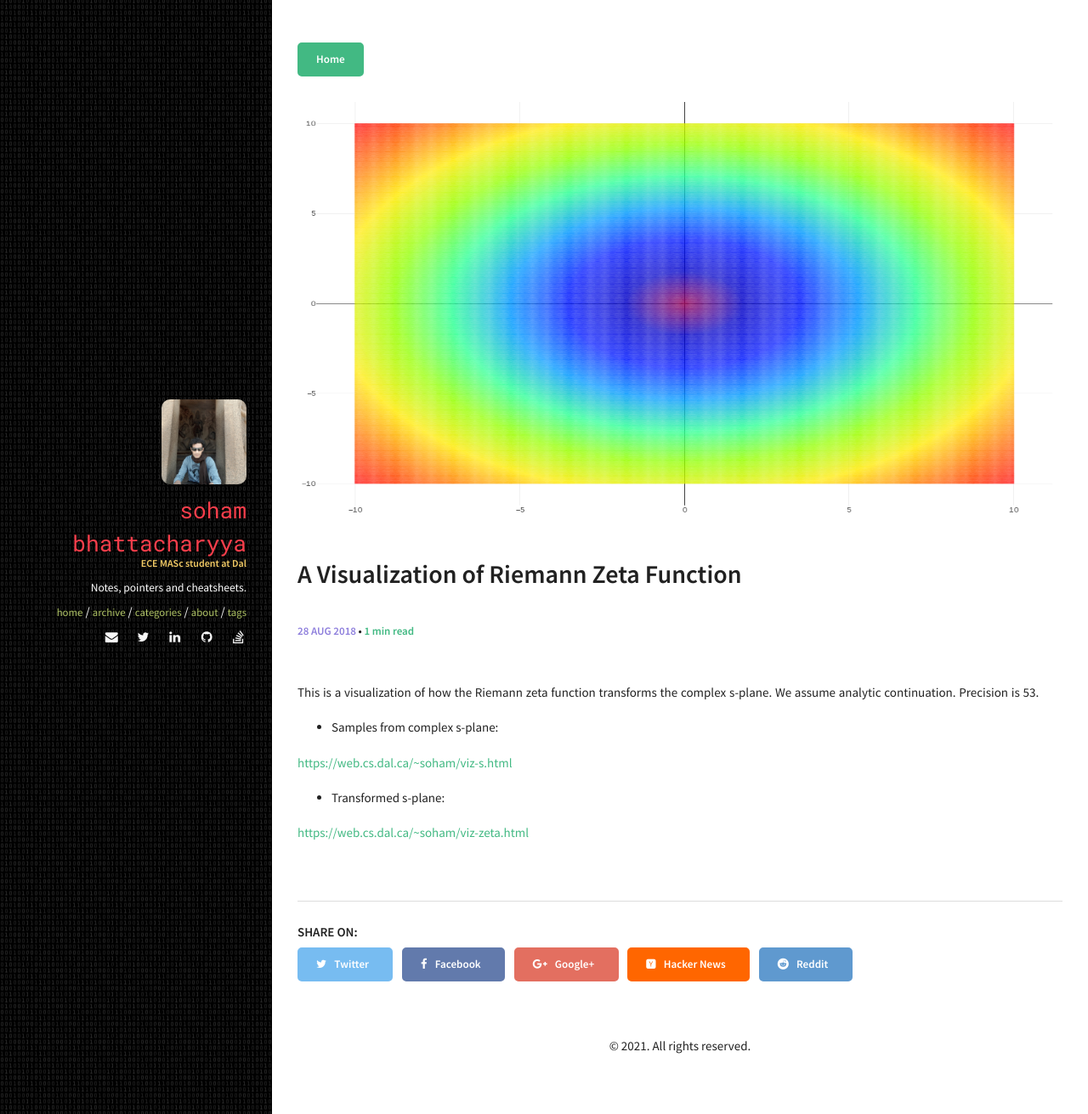
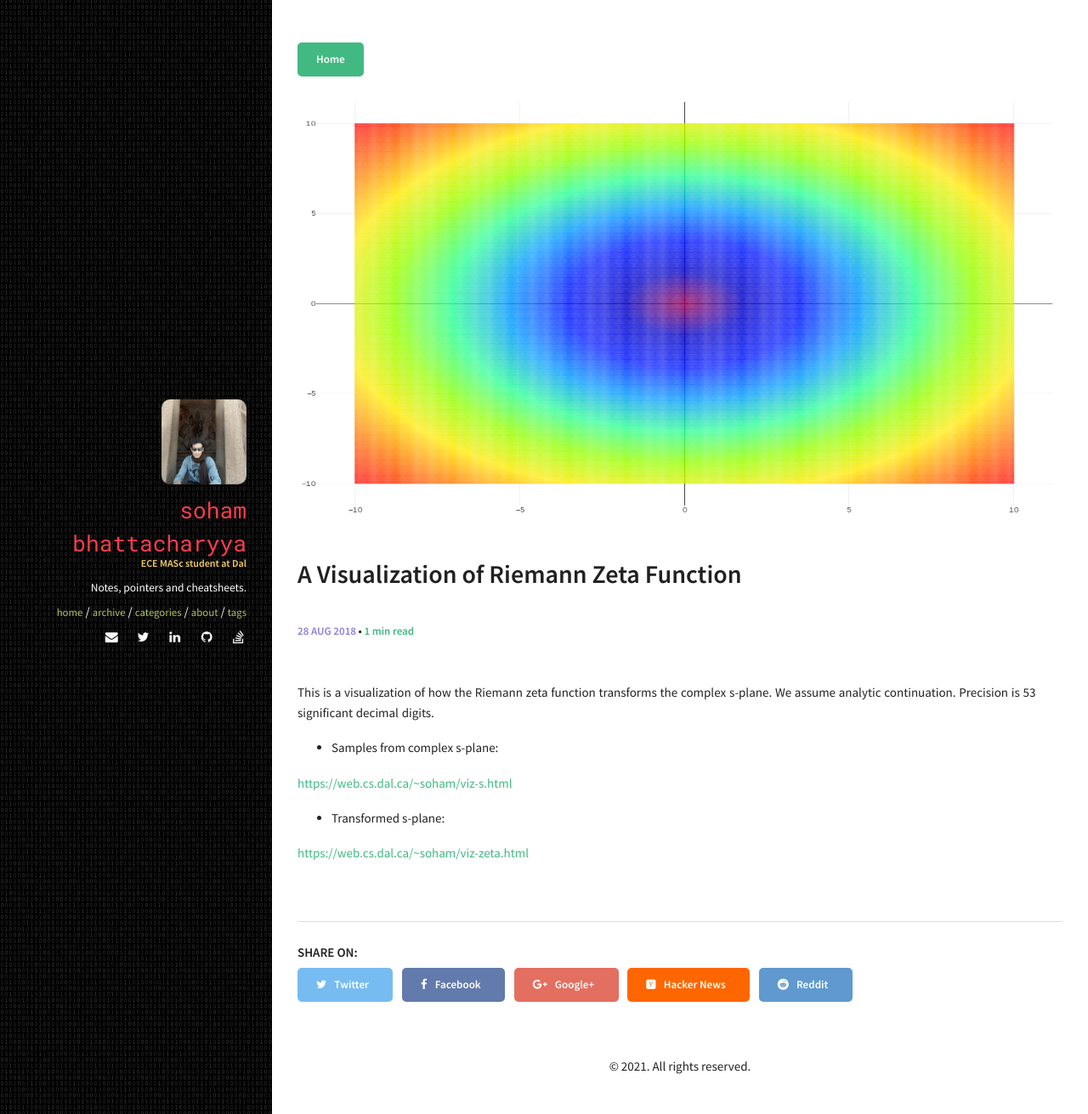
Before and after one commit to sohambhattacharyya/sohambhattacharyya.github.io, a Jekyll site: the page built from _posts/2018-08-28-A-Visualization-of-Riemann-Zeta-Function.markdown, in a window 1280 px wide. Shown: the whole page at 85% size. Built offline with Jekyll 4.4.1, drawn with Linux system fonts in a browser that asks for light colours; comment, search, counter and statistics services are not loaded.

Commit message:
Update 2018-08-28-A-Visualization-of-Riemann-Zeta-Function.markdown
Edited text

```diff
--- a/_posts/2018-08-28-A-Visualization-of-Riemann-Zeta-Function.markdown
+++ b/_posts/2018-08-28-A-Visualization-of-Riemann-Zeta-Function.markdown
@@ -8,7 +8,7 @@ comments: true
 image:
   feature: riemann-zeta-poster.png
 ---
-This is a visualization of how the Riemann zeta function transforms the complex s-plane. We assume analytic continuation. Precision is 53.
+This is a visualization of how the Riemann zeta function transforms the complex s-plane. We assume analytic continuation. Precision is 53 significant decimal digits.
 
  - Samples from complex s-plane:
 
```
